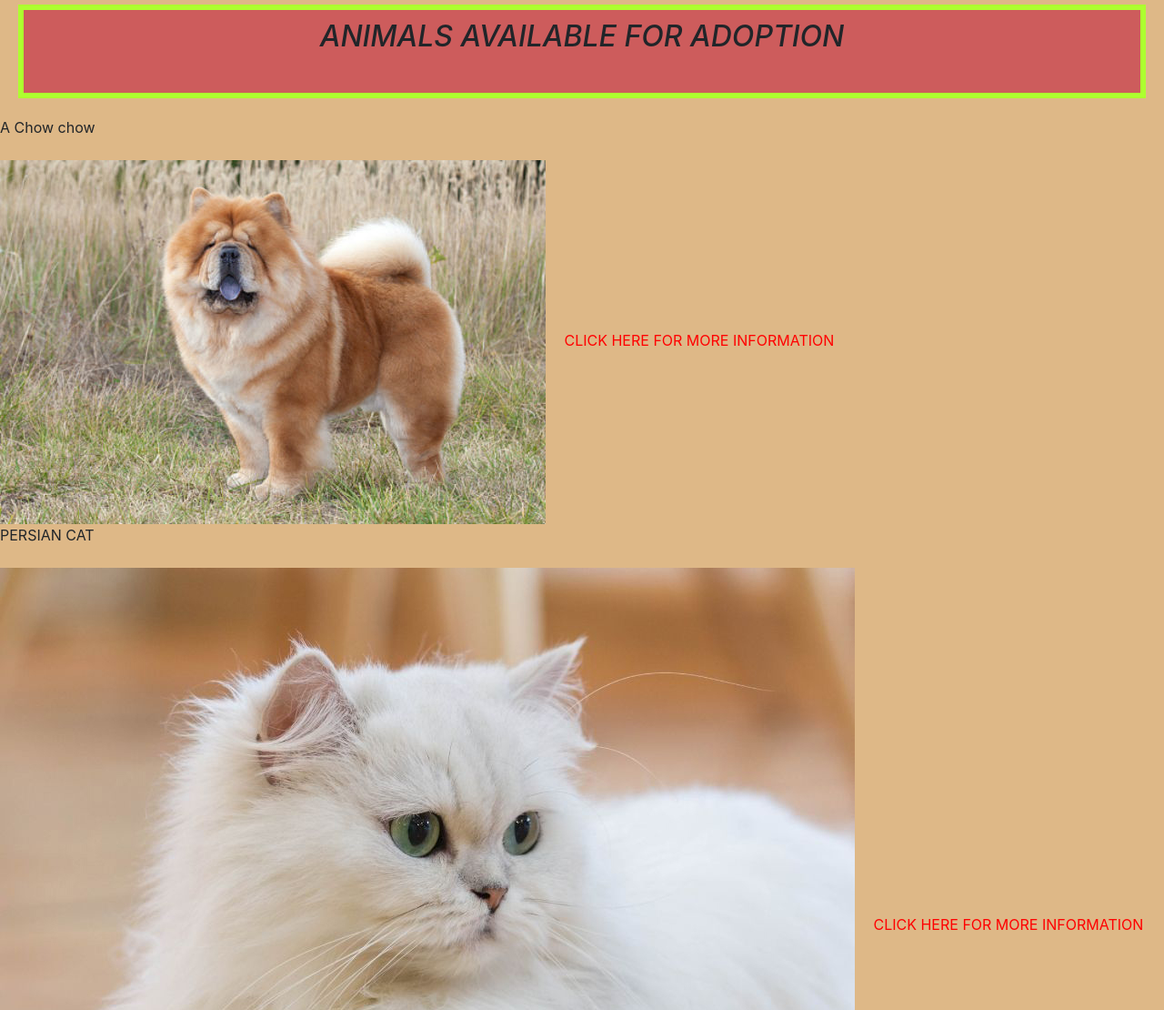
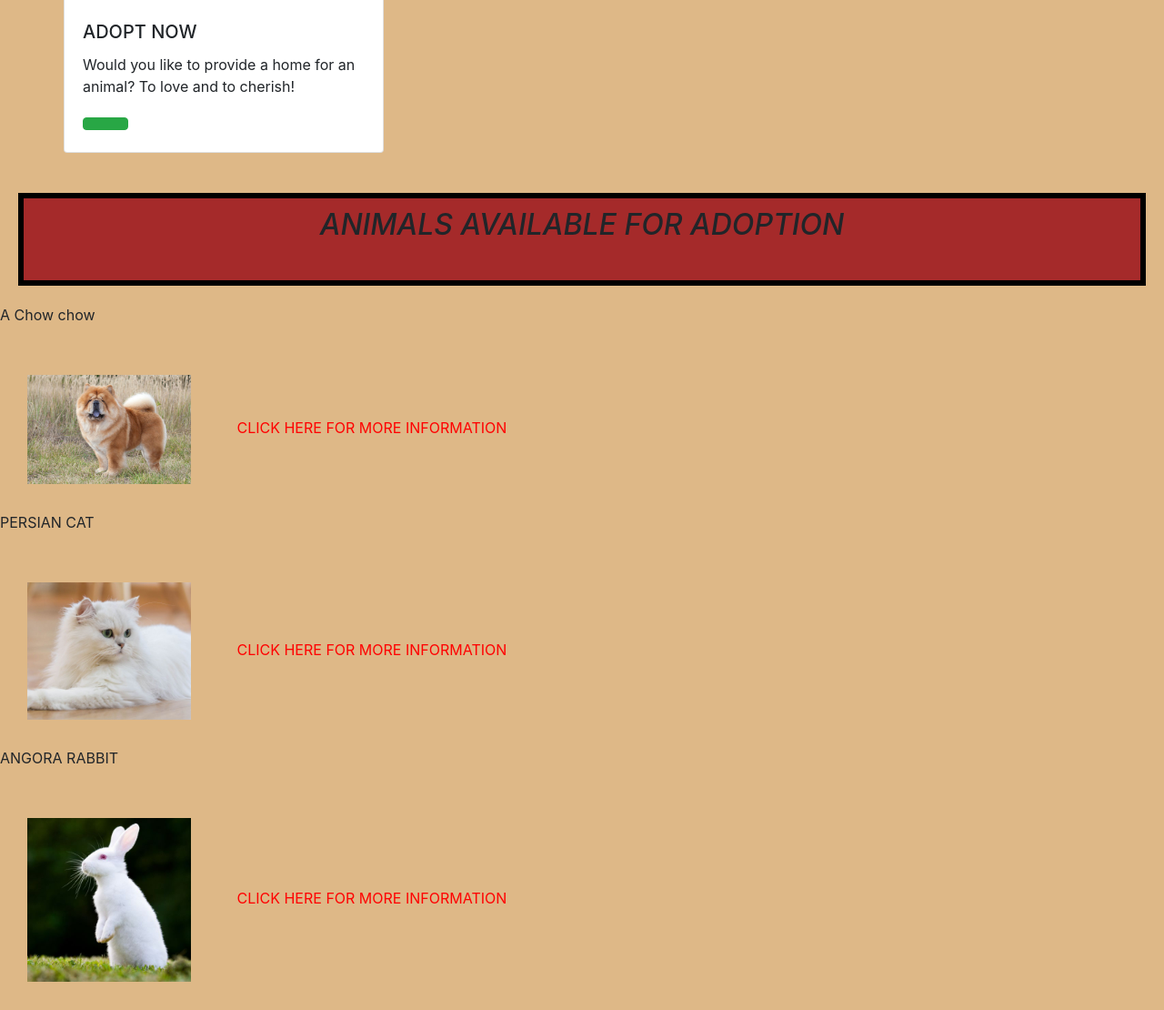
Before and after one commit to geesola/claws-and-furs, a plain HTML site: page index.html in a window 1280 px wide. Shown: the part 1340-2450 px from the top of the page at 91% size. Drawn offline with Linux system fonts and the light colour scheme.

Commit message:
add changes

```diff
--- a/css/style.css
+++ b/css/style.css
@@ -36,7 +36,11 @@ h2 {
 }
 .my-class {
     margin: 20px;
-    border: 6px solid greenyellow;
+    border: 6px solid black;
     padding: 10px;
-    background-color: indianred;
+    background-color: brown;
 }
+img {
+    margin: 20px;
+    padding: 10px;
+}
--- a/index.html
+++ b/index.html
@@ -76,13 +76,13 @@
         </div>
         <ul>
             <li>A Chow chow</li><br>
-            <img src="images/chowchow.jpg" alt="dog">
+            <img src="images/chowchow.jpg" alt="dog" style="width: 200px;">
             <a href="https://en.wikipedia.org/wiki/Chow_Chow" target="_blank">CLICK HERE FOR MORE INFORMATION</a><br>
             <li>PERSIAN CAT</li><br>
-            <img src="images/PersianCat.jpg" alt="a cat">
+            <img src="images/PersianCat.jpg" alt="a cat" style="width: 200px;">
             <a href="https://en.wikipedia.org/wiki/Persian_cat" target="_blank">CLICK HERE FOR MORE INFORMATION</a><br>
             <li>ANGORA RABBIT</li><br>
-            <img src="images/rabbit.jpg" alt="a RABBIT">
+            <img src="images/rabbit.jpg" alt="a RABBIT" style="width: 200px;">
             <a href="https://en.wikipedia.org/wiki/Angora_rabbit" target="_blank">CLICK HERE FOR MORE INFORMATION</a><br>
 
 
```
